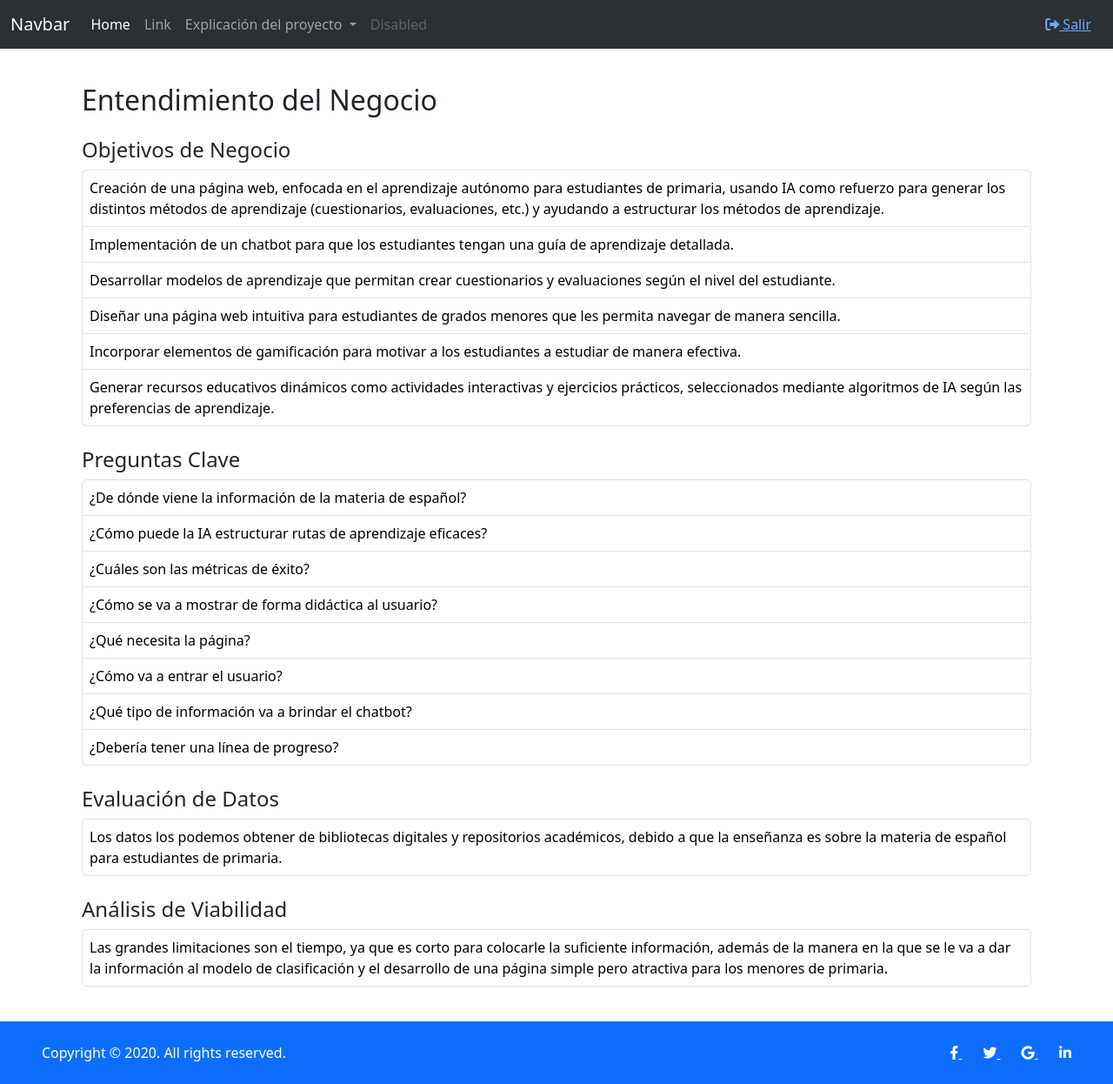
After one commit to nicoRincon/GeniosEnFormacion, a Flask app: page /business_understanding in a window 1280 px wide. The commit adds this page. Shown: the whole page at 87% size. Run offline with Flask 3, Linux system fonts and the light colour scheme; the visitor is signed in with stand-in values (Sample User, id 1); some libraries are stand-ins or nearby versions.

Commit message:
Add business understanding page and update navigation

```diff
--- a/app.py
+++ b/app.py
@@ -49,6 +49,6 @@ def logout():
     User(session['username'], '').logout()
     return redirect(url_for('login'))
 
-@app.route('/business_understanding')
+@app.route('/business_understanding', methods=['GET'])
 def business_understanding():
-    return render_template('project_explanation/business_understanding.html')
+    return render_template('project_explanation/business_understanding.html', username=session['username'])
--- /dev/null
+++ b/templates/project_explanation/business_understanding.html
@@ -0,0 +1,41 @@
+{% extends "templates/base.html" %}
+
+{% block title %}Entendimiento del negocio{% endblock %}
+
+{% block content %}
+<div class="container mt-4">
+    <h2 class="mb-4">Entendimiento del Negocio</h2>
+
+    <h4>Objetivos de Negocio</h4>
+    <ul class="list-group mb-4">
+        <li class="list-group-item">Creación de una página web, enfocada en el aprendizaje autónomo para estudiantes de primaria, usando IA como refuerzo para generar los distintos métodos de aprendizaje (cuestionarios, evaluaciones, etc.) y ayudando a estructurar los métodos de aprendizaje.</li>
+        <li class="list-group-item">Implementación de un chatbot para que los estudiantes tengan una guía de aprendizaje detallada.</li>
+        <li class="list-group-item">Desarrollar modelos de aprendizaje que permitan crear cuestionarios y evaluaciones según el nivel del estudiante.</li>
+        <li class="list-group-item">Diseñar una página web intuitiva para estudiantes de grados menores que les permita navegar de manera sencilla.</li>
+        <li class="list-group-item">Incorporar elementos de gamificación para motivar a los estudiantes a estudiar de manera efectiva.</li>
+        <li class="list-group-item">Generar recursos educativos dinámicos como actividades interactivas y ejercicios prácticos, seleccionados mediante algoritmos de IA según las preferencias de aprendizaje.</li>
+    </ul>
+
+    <h4>Preguntas Clave</h4>
+    <ul class="list-group mb-4">
+        <li class="list-group-item">¿De dónde viene la información de la materia de español?</li>
+        <li class="list-group-item">¿Cómo puede la IA estructurar rutas de aprendizaje eficaces?</li>
+        <li class="list-group-item">¿Cuáles son las métricas de éxito?</li>
+        <li class="list-group-item">¿Cómo se va a mostrar de forma didáctica al usuario?</li>
+        <li class="list-group-item">¿Qué necesita la página?</li>
+        <li class="list-group-item">¿Cómo va a entrar el usuario?</li>
+        <li class="list-group-item">¿Qué tipo de información va a brindar el chatbot?</li>
+        <li class="list-group-item">¿Debería tener una línea de progreso?</li>
+    </ul>
+
+    <h4>Evaluación de Datos</h4>
+    <ul class="list-group mb-4">
+        <li class="list-group-item">Los datos los podemos obtener de bibliotecas digitales y repositorios académicos, debido a que la enseñanza es sobre la materia de español para estudiantes de primaria.</li>
+    </ul>
+
+    <h4>Análisis de Viabilidad</h4>
+    <ul class="list-group mb-4">
+        <li class="list-group-item">Las grandes limitaciones son el tiempo, ya que es corto para colocarle la suficiente información, además de la manera en la que se le va a dar la información al modelo de clasificación y el desarrollo de una página simple pero atractiva para los menores de primaria.</li>
+    </ul>
+</div>
+{% endblock %}
--- a/templates/templates/base.html
+++ b/templates/templates/base.html
@@ -39,10 +39,10 @@
                         <li class="nav-item dropdown">
                             <button class="nav-link dropdown-toggle" href="#" data-bs-toggle="dropdown"
                                 aria-expanded="false">
-                                Dropdown
+                                Explicación del proyecto
                             </button>
                             <ul class="dropdown-menu">
-                                <li><a class="dropdown-item" href="#">Action</a></li>
+                                <li><a class="dropdown-item" href="{{ url_for('business_understanding') }}">Entendimiento del negocio</a></li>
                                 <li><a class="dropdown-item" href="#">Another action</a></li>
                                 <li>
                                     <hr class="dropdown-divider">
```
